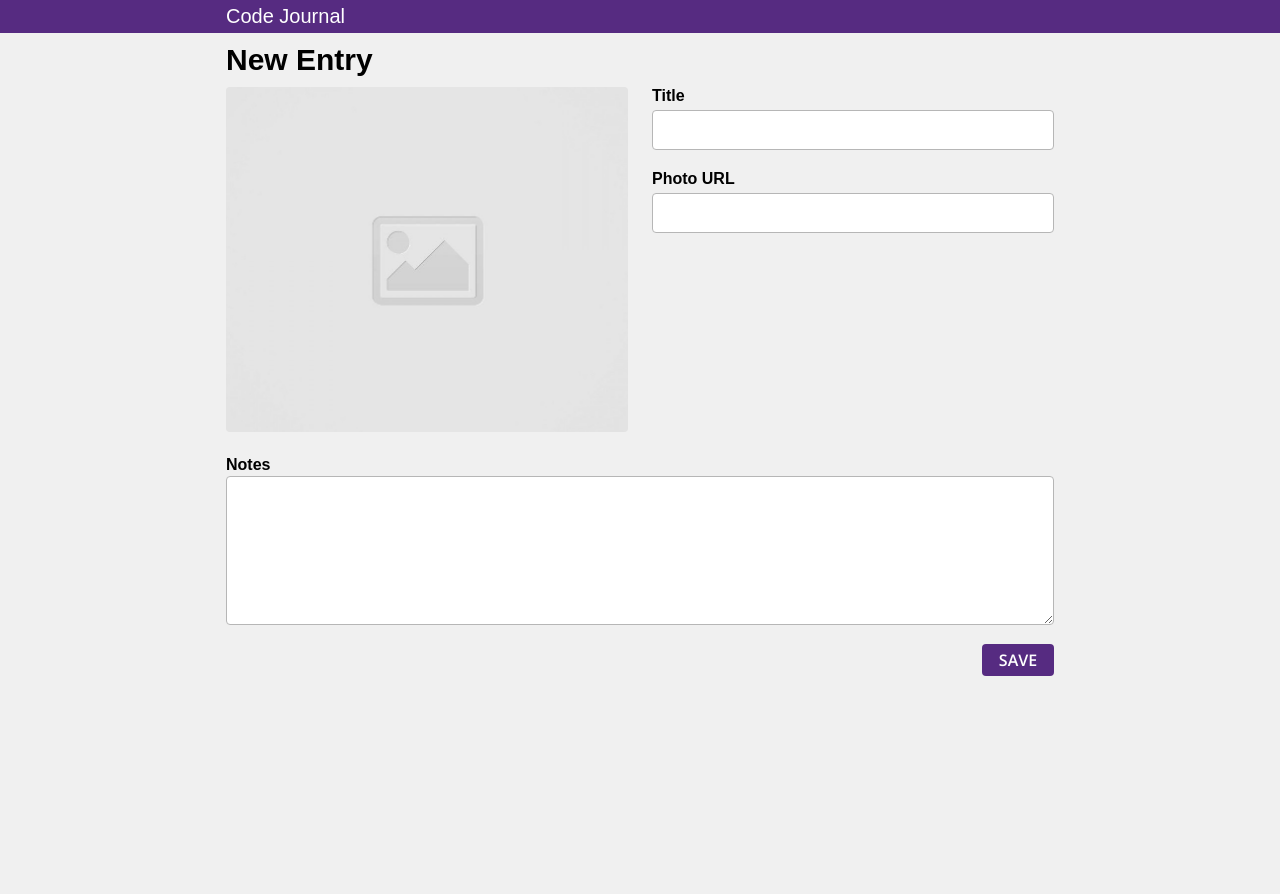
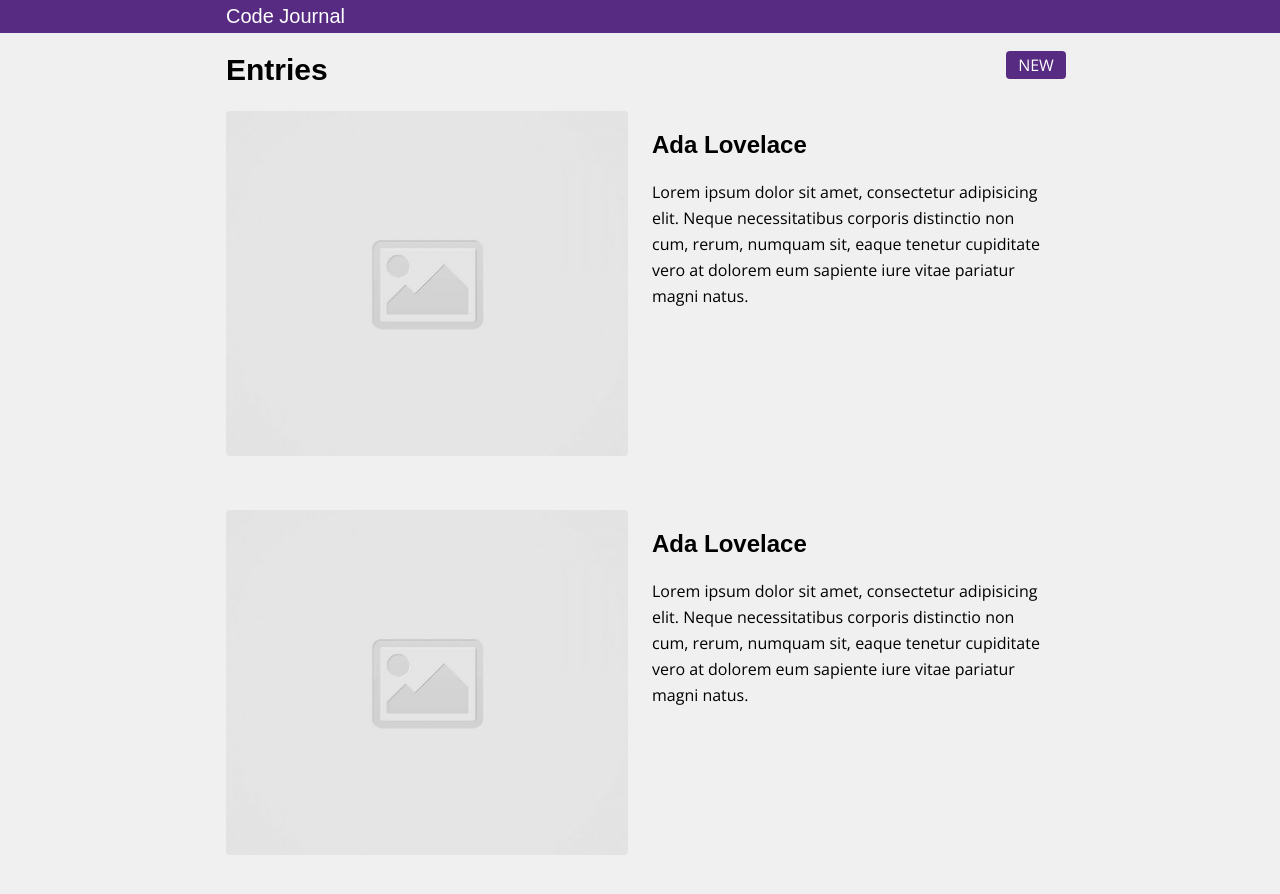
Before and after one commit to christine-tina-park/code-journal, a website: page index.html in a window 1280 px wide. Drawn offline with nearby package versions, Linux system fonts and the light colour scheme; a web font is replaced by a local one.

Commit message:
div entries reponsve styling.

```diff
--- a/css/layout.css
+++ b/css/layout.css
@@ -16,9 +16,11 @@ img {
   border-radius: 4px;
 }
 
-h2 {
+h1 {
   font-size: 30px;
-  margin: 10px 0;
+  margin-top: 20px;
+  margin-bottom: 8px;
+  padding: 0;
 }
 
 h3 {
@@ -32,12 +34,21 @@ label {
   font-size: 16px;
 }
 
+p,
+input,
+textarea {
+  font-family: 'Open Sans', sans-serif;
+  font-size: 16px;
+  font-weight: 400;
+}
+
+p {
+  line-height: 26px;
+}
+
 input,
 textarea {
   width: 100%;
-  font-family: 'Open Sans', sans-serif;
-  font-size: 20px;
-  font-weight: 600;
   border: 1px solid #b6b6b6;
   border-radius: 4px;
   padding-left: 10px;
@@ -60,6 +71,11 @@ input:focus,
 textarea:focus {
   outline: none;
   border: 3px solid #562b81;
+}
+
+ul {
+  list-style: none;
+  padding-left: 0;
 }
 
 .hidden {
@@ -86,13 +102,22 @@ textarea:focus {
   margin-bottom: 5px;
 }
 
-.save {
-  background-color: #562b81;
-  color: white;
+.text-right {
+  text-align: right;
 }
 
-.text-right {
-  text-align: right;
+.margin-bottom {
+  margin-bottom: 20px;
+}
+
+.relative {
+  position: relative;
+}
+
+.absolute {
+  position: absolute;
+  right: 0;
+  top: 18px;
 }
 
 #submit {
@@ -102,6 +127,19 @@ textarea:focus {
   width: 72px;
   border: none;
   border-radius: 4px;
+  background-color: #562b81;
+  color: white;
+}
+
+#new {
+  font-family: 'Open Sans', sans-serif;
+  font-size: 16px;
+  height: 28px;
+  width: 60px;
+  border: none;
+  border-radius: 4px;
+  background-color: #562b81;
+  color: white;
 }
 
 @media screen and (min-width: 768px) {
@@ -129,4 +167,8 @@ textarea:focus {
   .image-container {
     margin-bottom: 20px;
   }
+
+  .margin-bottom {
+    margin-bottom: 50px;
+  }
 }
--- a/index.html
+++ b/index.html
@@ -7,7 +7,8 @@
   <link rel="icon" href="images/favicon.ico">
 <link rel="preconnect" href="https://fonts.googleapis.com">
 <link rel="preconnect" href="https://fonts.gstatic.com" crossorigin>
-<link href="https://fonts.googleapis.com/css2?family=Open+Sans:wght@600&family=Proza+Libre:wght@400;600&display=swap"
+<link
+  href="https://fonts.googleapis.com/css2?family=Open+Sans:wght@400;600&family=Proza+Libre:wght@400;600&display=swap"
   rel="stylesheet">
 <link
   rel="stylesheet"
@@ -29,11 +30,11 @@
     </div>
   </header>
   <main>
-    <div class="container" data-view="entry-form">
+    <div class="hidden container" data-view="entry-form">
       <form id="entry-form">
           <div class="row">
             <div class="column-full">
-              <h2>New Entry</h2>
+              <h1>New Entry</h1>
             </div>
           </div>
           <div class="row">
@@ -57,10 +58,43 @@
           </div>
           <div class="row">
             <div class="column-full text-right">
-              <input id="submit" type="submit" class="save" value="SAVE">
+              <input id="submit" type="submit" value="SAVE">
              </div>
           </div>
       </form>
+    </div>
+    <div class="container" data-view="entries">
+      <div class="row">
+        <div class="column-full relative">
+          <h1>Entries</h1>
+          <button id="new" class="absolute">NEW</button>
+        </div>
+      </div>
+      <ul>
+        <li>
+        <div class="row margin-bottom">
+          <div class="column-half">
+            <img src="images/placeholder-image-square.jpg">
+          </div>
+          <div class="column-half">
+            <h2>Ada Lovelace</h2>
+            <p>Lorem ipsum dolor sit amet, consectetur adipisicing elit. Neque necessitatibus corporis distinctio non cum, rerum, numquam sit, eaque tenetur cupiditate vero at dolorem eum sapiente iure vitae pariatur magni natus.</p>
+          </div>
+        </div>
+        </li>
+        <li>
+          <div class="row margin-bottom">
+            <div class="column-half">
+              <img src="images/placeholder-image-square.jpg">
+            </div>
+            <div class="column-half">
+              <h2>Ada Lovelace</h2>
+               <p>Lorem ipsum dolor sit amet, consectetur adipisicing elit. Neque necessitatibus corporis distinctio non cum, rerum,
+              numquam sit, eaque tenetur cupiditate vero at dolorem eum sapiente iure vitae pariatur magni natus.</p>
+            </div>
+          </div>
+        </li>
+      </ul>
     </div>
   </main>
   <script src="js/data.js"></script>
```
